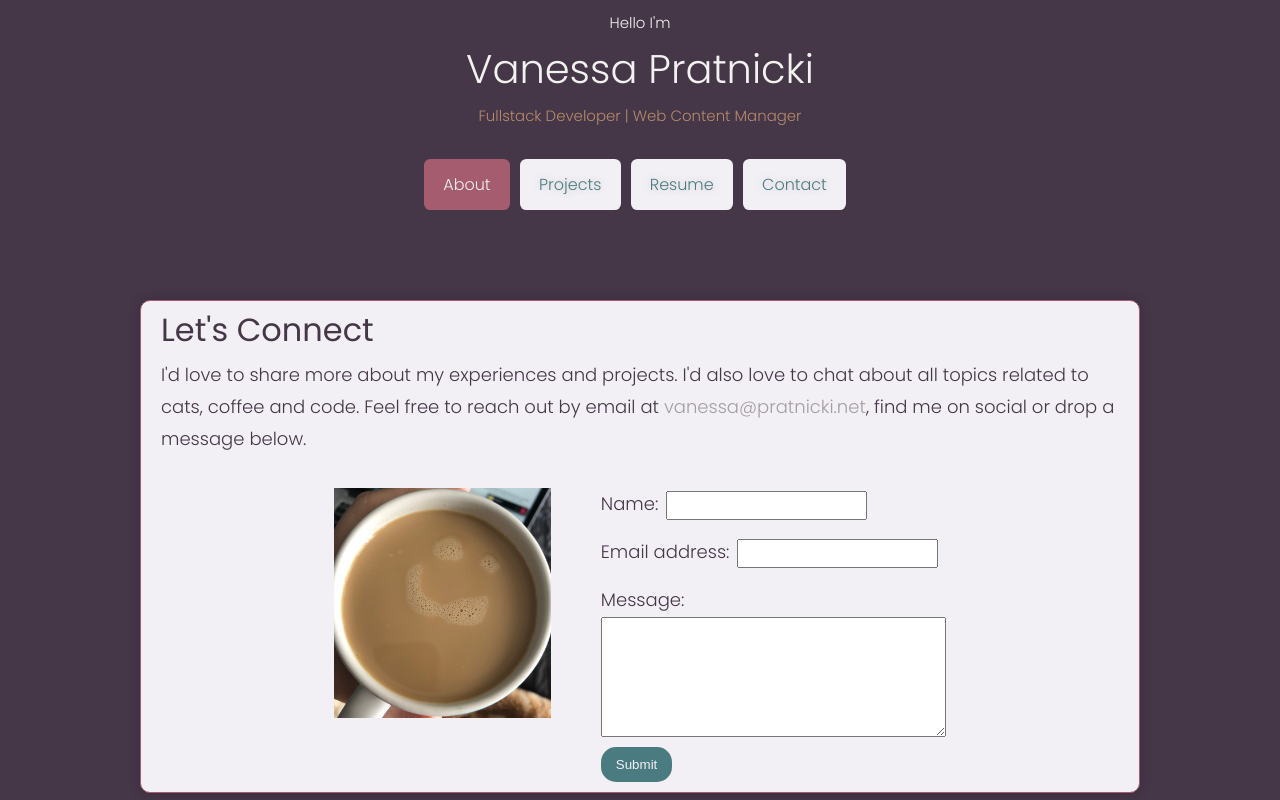
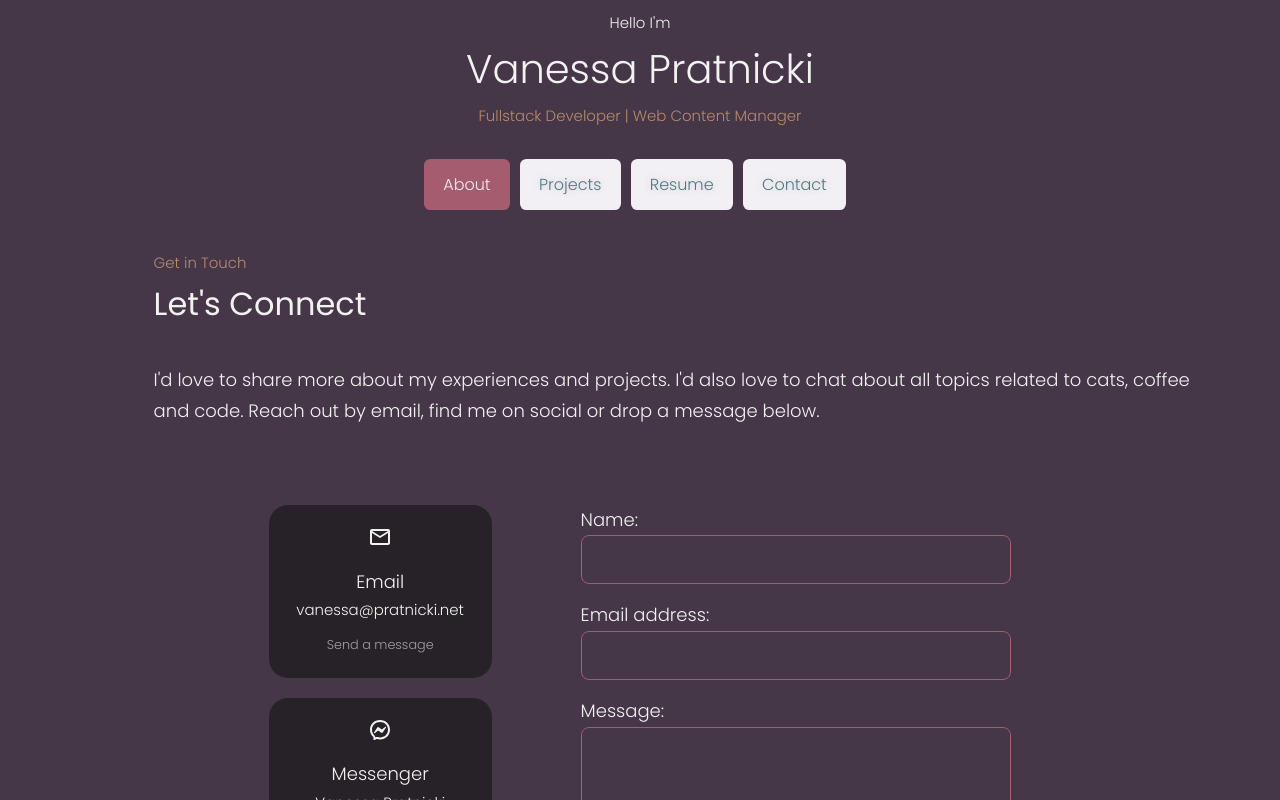
Before and after one commit to vpratnicki/react-portfolio, a React (Create React App) app: page /contact in a window 1280 px wide. Shown: the top 800 px of the page. Built offline with nearby package versions, Linux system fonts and the light colour scheme.

Commit message:
Chore: Styled Contact section

```diff
--- a/package.json
+++ b/package.json
@@ -4,11 +4,13 @@
   "version": "0.1.0",
   "private": true,
   "dependencies": {
+    "@emailjs/browser": "^3.10.0",
     "@testing-library/jest-dom": "^5.16.5",
     "@testing-library/react": "^11.1.0",
     "@testing-library/user-event": "^13.5.0",
     "react": "17.0.2",
     "react-dom": "17.0.2",
+    "react-icons": "^4.7.1",
     "react-router-dom": "^6.6.1",
     "react-scripts": "5.0.1",
     "web-vitals": "^2.1.4"
--- a/src/components/Contact/index.js
+++ b/src/components/Contact/index.js
@@ -1,8 +1,13 @@
-import React, { useState } from "react";
+import React, { useState, useRef } from "react";
 import { validateEmail } from "../../utils/helpers";
-import coffee from "../../assets/images/coffee.jpg";
+// import coffee from "../../assets/images/coffee.jpg";
+import {MdOutlineMailOutline} from 'react-icons/md';
+import {RiMessengerLine} from 'react-icons/ri';
+import emailjs from '@emailjs/browser';
+
 
 function Contact() {
+  const form = useRef();
   const [formState, setFormState] = useState({
     name: "",
     email: "",
@@ -11,10 +16,14 @@ function Contact() {
   const { name, email, message } = formState;
   const [errorMessage, setErrorMessage] = useState("");
 
-  function handleSubmit(e) {
+  const handleSubmit = (e) => {
     e.preventDefault();
     console.log(formState);
-  }
+
+    emailjs.sendForm('service_kuvl0v9', 'template_tuusumm', form.current, 'U7s3svmwfRFyJY8ZD')
+    e.target.reset()
+
+  };
 
   const handleChange = (e) => {
     if (e.target.name === "email") {
@@ -36,53 +45,56 @@ function Contact() {
     }
   };
 
+
+
   return (
     <section id="contact">
-      <div className="lets-connect">
-        <div>
-          <h2 className="lets-connect-text">Let's Connect</h2>
-          <p className="lets-connect-text">I'd love to share more about my experiences and projects. I'd also love to chat about all topics related to cats, coffee and code.
+      <h5>Get in Touch</h5>
+      <h2>Let's Connect</h2>
+      <p>I'd love to share more about my experiences and projects. I'd also love to chat about all topics related to cats, coffee and code.
+        Reach out by email, find me on social or drop a message below.</p><br/>
 
-Feel free to reach out by email at <a href='mailto:vanessa@pratnicki.net'>vanessa@pratnicki.net</a>, find me on social or drop a message below.</p><br/>
-        </div>
-        <div className="connect">
-        <div className="lets-connect-img">
-          <img
-            src={coffee}
-            alt="close up of coffee with foam that looks like a smile"
-            height="230px"
-          />
-        </div>
+      <div className="container contact__container">
+        <div className="contact__options">
+            <article className="contact__option">
+              <MdOutlineMailOutline className="contact__option-icon" />
+              <h4>Email</h4>
+              <h5>vanessa@pratnicki.net</h5>
+              <a href='mailto:vanessa@pratnicki.net'>Send a message</a>
+            </article>
+            <article className="contact__option">
+              <RiMessengerLine className="contact__option-icon" />
+              <h4>Messenger</h4>
+              <h5>Vanessa Pratnicki</h5>
+              <a href='https://m.me/vanessa.pratnicki' target="_blank" rel="noreferrer">Send a message</a>
+            </article>
+          </div>
+          {/* <img src={coffee} alt="close up of coffee with foam that looks like a smile" height="230px" /> */}
 
-        <div>
-          <form
-            className="form"
-            id="contact-form"
-            onSubmit={handleSubmit}
-          >
+          <form ref={form} className="form" onSubmit={handleSubmit} >
             <div className="form-group">
             <div>
-              <label htmlFor="name" className="lets-connect-text">Name:</label>
+              <label htmlFor="name">Name:</label>
               <input
                 type="text"
                 defaultValue={name}
                 onBlur={handleChange}
                 name="name"
-                className="mx-1 my-2"
+                className="my-2"
               />
             </div>
             <div>
-              <label htmlFor="email" className="lets-connect-text">Email address:</label>
+              <label htmlFor="email">Email address:</label>
               <input
                 type="email"
                 defaultValue={email}
                 name="email"
                 onBlur={handleChange}
-                className="mx-1 my-2"
+                className="my-2"
               />
             </div>
             <div>
-              <label htmlFor="message" className="lets-connect-text">Message:</label><br/>
+              <label htmlFor="message">Message:</label><br/>
               <textarea
                 name="message"
                 defaultValue={message}
@@ -96,11 +108,9 @@ Feel free to reach out by email at <a href='mailto:vanessa@pratnicki.net'>vaness
                 <p>{errorMessage}</p>
               </div>
             )}
-            <button type="submit">Submit</button>
+            <button type="submit" className="btn btn-primary">Submit</button>
             </div>
           </form>
-          </div>
-        </div>
       </div>
     </section>
   );
--- a/src/index.css
+++ b/src/index.css
@@ -206,6 +206,7 @@ h3 {
   border-radius: 10px;
   padding: 20px;
 }
+
 .about-text h2 {
   display: flex;
   /* color: var(--primary-color); */
@@ -274,18 +275,27 @@ img {
 }
 
 section {
+  /* display: block; */
   margin-bottom: 5rem;
 }
 
 section > h2,
-section > h5 {
+section > h5,
+section > p {
   padding-left: 12%;
   color: var(--color-light);
 }
 
 section > h2 {
   color: var(--color-white);
+  margin-bottom: 2rem;
+}
+
+section > p {
+  color: var(--color-white);
   margin-bottom: 3rem;
+  margin-right: 4rem;
+
 }
 
 /*Resume styles start */
@@ -341,27 +351,61 @@ section > h2 {
 /* Project Styles End */
 
 /* Contact styles start */
-#contact {
-  display: flex;
-  justify-content: center;
-  padding: 50px 25px 30px 25px;
+.container.contact__container {
+  width: 58%;
+  display: grid;
+  grid-template-columns: 30% 58%;
+  gap: 12%
 }
 
-#contact-form {
+.contact__options {
   display: flex;
-  /* justify-content: center; */
-  /* padding: 50px 25px 30px 25px; */
+  flex-direction: column;
+  gap: 1.2rem;
 }
 
-textarea {
-	width: 100%;
-	height: 120px;
-	padding: 5px;
+.contact__option {
+  background: var(--color-bg-variant);
+  padding: 1.2rem;
+  border-radius: 1.2rem;
+  text-align: center;
+  border: 1px solid transparent;
+  transition: var(--transition);
 }
 
-input {
-  padding: 5px 10px 5px 10px;
+.contact__option:hover {
+  background: transparent;
+  border-color: var(--color-primary-variant);
 }
+
+.contact__option-icon {
+  font-size: 1.5rem;
+  margin-bottom: 0.5rem;
+}
+
+.contact__option a {
+  margin-top: 0.7rem;
+  display: inline-block;
+  font-size: 0.8rem;
+}
+
+form {
+  display: flex;
+  flex-direction: column;
+  gap: 1.2rem;
+}
+
+input,
+textarea {
+  width: 100%;
+  padding: 1rem;
+  border-radius: 0.5rem;
+  background: transparent;
+  border: 1px solid var(--color-primary-variant);
+  resize: none;
+  color: var(--color-white);
+}
+
 
 .lets-connect {
   display: flex;
@@ -389,22 +433,6 @@ input {
 .lets-connect-text {
   color: var(--color-bg);
   text-align: top;
-}
-
-button {
-  background: var(--primary-color);
-  color: var(--secondary-color);
-  border: 0;
-  border-radius: 15px;
-  text-shadow: none;
-  padding: 10px 15px;
-  font-weight: lighter;
-  /* font-size: 1.55vw; */
-  /* text-shadow: 0 0 10px rgba(0, 0, 0, 0.2); */
-}
-
-button:hover {
-  opacity: .8;
 }
 /* Contact styles end */
 
@@ -434,15 +462,19 @@ footer {
     grid-template-columns: 1fr 1fr;
     gap: 1.2rem;
   }
+  .container.contact__container {
+    grid-template-columns: 1fr;
+    gap: 2rem;
+  }
 }
 
 /* MEDIA QUERY FOR SMALLER DESKTOP SCREENS AND SMALLER */
 @media screen and (max-width: 980px) {
   header {
     justify-content: center;
-    /* position: relative;
+    position: relative;
     background-position: top;
-    background-attachment: fixed; */
+    background-attachment: fixed;
   }
   header h1 {
    width: 100%;
@@ -482,14 +514,17 @@ footer {
 }
 /* MEDIA QUERY FOR TABLETS AND SMALLER */
 @media screen and (max-width: 768px) {
-  header {
-      /* justify-content: center; */
-      /* background-position: 80%;
-      background-attachment: fixed; */
+  header h1 {
+    font-size: 30px;
     }
+  header nav ul li a {
+      font-size: 15px;
+     }
 
   .hero {
-      background-position: 80%;
+      background-position: 10%;
+      background-attachment: fixed;
+
     }
 
   .about-section {
@@ -521,4 +556,7 @@ footer {
     grid-template-columns: 1fr;
     gap: 1rem;
   }
+  .container.contact__container {
+    width: var(--container-width-sm)
+  }
 }
```
Also changed, not shown: 1 other file (tests, documents, lock files or other folders).
